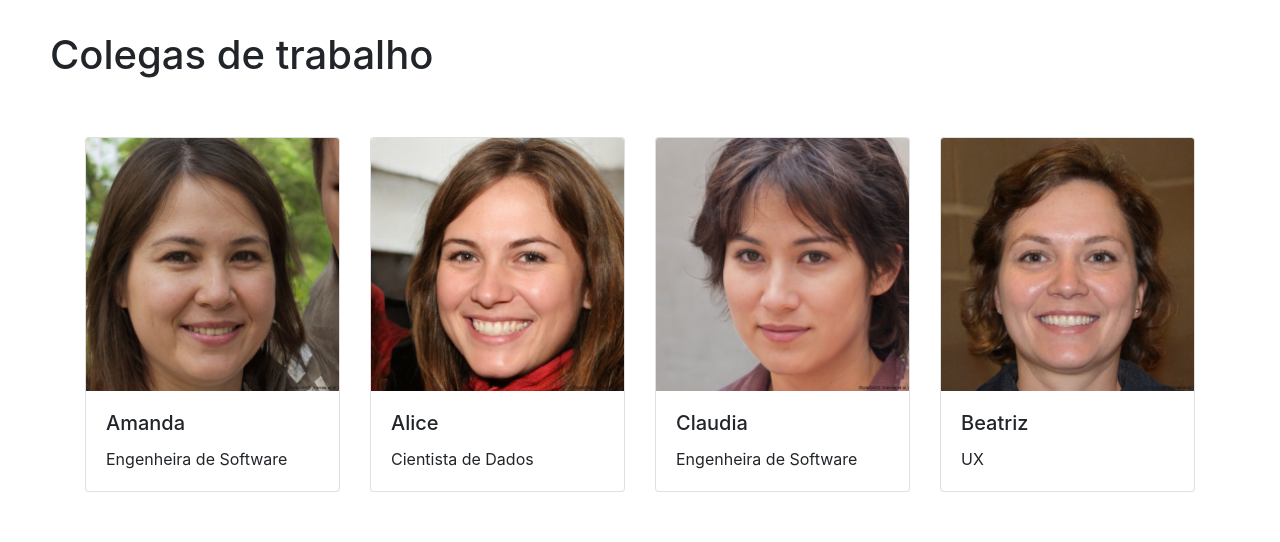
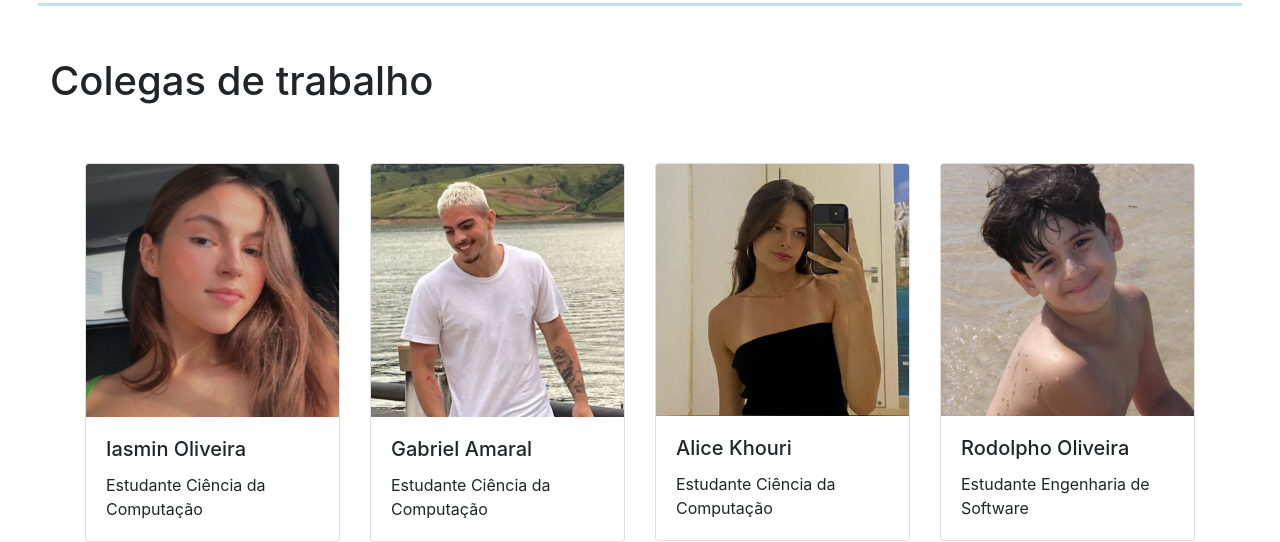
Before and after one commit to matheusmra/DIW, a plain HTML site: page index.html in a window 1280 px wide. Shown: the part 2109-2651 px from the top of the page. Before the commit the page ends 2601 px from the top, so only its background shows below. Drawn offline with nearby package versions, Linux system fonts and the light colour scheme.

Commit message:
Update 03
Adicionei os ícones do Linkedin e Github na aba perfil.
Adicionei os ícones: JS, HTML e CSS na página repo.html.
Atualizei minha foto na aba perfil.
Adicionei fotos reais da seção Colegas de Trabalho.

```diff
--- a/index.html
+++ b/index.html
@@ -34,13 +34,18 @@
     <div class="perfil">
         <h1>Perfil</h1>
         <hr style="border-top: 3px solid rgb(0, 140, 255); margin: 1px; margin-left: 3%; margin-right: 3%;">
-        <img src="imgs/eu.jpg" width="300" height="275" alt="" style="float: left; margin-right: 10px;">
+        <img src="imgs/eu.jpeg" width="300" height="270" alt="" style="float: left; margin-right: 10px;">
         <h1 class="matheus">Matheus de Almeida Moreira</h1>
         <p class=>Lorem ipsum dolor sit amet...</p>
         <p class=><strong>Localização:</strong> Belo Horizonte, MG, Brazil</p>
         <p class=><strong>Site:</strong> https://github.com/matheusmra</p>
+        <a href="https://www.linkedin.com/in/matheus-de-almeida-moreira-7bba6a244/"><svg xmlns="http://www.w3.org/2000/svg" width="25" height="25" fill="currentColor" class="bi bi-linkedin" viewBox="0 0 16 16">
+          <path d="M0 1.146C0 .513.526 0 1.175 0h13.65C15.474 0 16 .513 16 1.146v13.708c0 .633-.526 1.146-1.175 1.146H1.175C.526 16 0 15.487 0 14.854zm4.943 12.248V6.169H2.542v7.225zm-1.2-8.212c.837 0 1.358-.554 1.358-1.248-.015-.709-.52-1.248-1.342-1.248S2.4 3.226 2.4 3.934c0 .694.521 1.248 1.327 1.248zm4.908 8.212V9.359c0-.216.016-.432.08-.586.173-.431.568-.878 1.232-.878.869 0 1.216.662 1.216 1.634v3.865h2.401V9.25c0-2.22-1.184-3.252-2.764-3.252-1.274 0-1.845.7-2.165 1.193v.025h-.016l.016-.025V6.169h-2.4c.03.678 0 7.225 0 7.225z"/>
+        </svg></a>
+        <a href="https://github.com/matheusmra"><svg xmlns="http://www.w3.org/2000/svg" width="25" height="25" fill="currentColor" class="bi bi-github" viewBox="0 0 16 16">
+          <path d="M8 0C3.58 0 0 3.58 0 8c0 3.54 2.29 6.53 5.47 7.59.4.07.55-.17.55-.38 0-.19-.01-.82-.01-1.49-2.01.37-2.53-.49-2.69-.94-.09-.23-.48-.94-.82-1.13-.28-.15-.68-.52-.01-.53.63-.01 1.08.58 1.23.82.72 1.21 1.87.87 2.33.66.07-.52.28-.87.51-1.07-1.78-.2-3.64-.89-3.64-3.95 0-.87.31-1.59.82-2.15-.08-.2-.36-1.02.08-2.12 0 0 .67-.21 2.2.82.64-.18 1.32-.27 2-.27s1.36.09 2 .27c1.53-1.04 2.2-.82 2.2-.82.44 1.1.16 1.92.08 2.12.51.56.82 1.27.82 2.15 0 3.07-1.87 3.75-3.65 3.95.29.25.54.73.54 1.48 0 1.07-.01 1.93-.01 2.2 0 .21.15.46.55.38A8.01 8.01 0 0 0 16 8c0-4.42-3.58-8-8-8"/>
+        </svg></a>
       </div>
-
   </div>
     <!-- Seção Repositórios -->
         <br>
@@ -135,37 +140,37 @@
           </div>
           <div class="col-md-3">
             <div class="card">
-              <img src="imgs/pessoa1.jpeg" class="card-img-top" alt="Imagem colega 1">
+              <img src="imgs/iasmin.png" class="card-img-top" alt="Imagem colega 1">
               <div class="card-body">
-                <h5 class="card-title">Amanda</h5>
-                <p class="card-text">Engenheira de Software</p>
+                <h5 class="card-title">Iasmin Oliveira</h5>
+                <p class="card-text">Estudante Ciência da Computação</p>
               </div>
             </div>
           </div>
           <div class="col-md-3">
             <div class="card">
-              <img src="imgs/pessoa2.jpeg" class="card-img-top" alt="Imagem colega 2">
+              <img src="imgs/gabriel.png" class="card-img-top" alt="Imagem colega 2">
               <div class="card-body">
-                <h5 class="card-title">Alice</h5>
-                <p class="card-text">Cientista de Dados</p>
+                <h5 class="card-title">Gabriel Amaral</h5>
+                <p class="card-text">Estudante Ciência da Computação</p>
               </div>
             </div>
         </div>
         <div class="col-md-3">
             <div class="card">
-              <img src="imgs/pessoa3.jpeg" class="card-img-top" alt="Imagem colega 3">
+              <img src="imgs/alice.png" class="card-img-top" alt="Imagem colega 3">
               <div class="card-body">
-                <h5 class="card-title">Claudia</h5>
-                <p class="card-text">Engenheira de Software</p>
+                <h5 class="card-title">Alice Khouri</h5>
+                <p class="card-text">Estudante Ciência da Computação</p>
               </div>
             </div>
         </div>
         <div class="col-md-3">
             <div class="card">
-              <img src="imgs/pessoa4.jpeg" class="card-img-top" alt="Imagem colega 4">
+              <img src="imgs/rodolpho.png" class="card-img-top" alt="Imagem colega 4">
               <div class="card-body">
-                <h5 class="card-title">Beatriz</h5>
-                <p class="card-text">UX</p>
+                <h5 class="card-title">Rodolpho Oliveira</h5>
+                <p class="card-text">Estudante Engenharia de Software</p>
               </div>
             </div>
 
```
Also changed, not shown: repo.html (+9 -1 lines), imgs/alice.png (added), imgs/eu.jpg (deleted), imgs/gabriel.png (added), imgs/iasmin.png (added), imgs/rodolpho.png (added), 1 other file.
